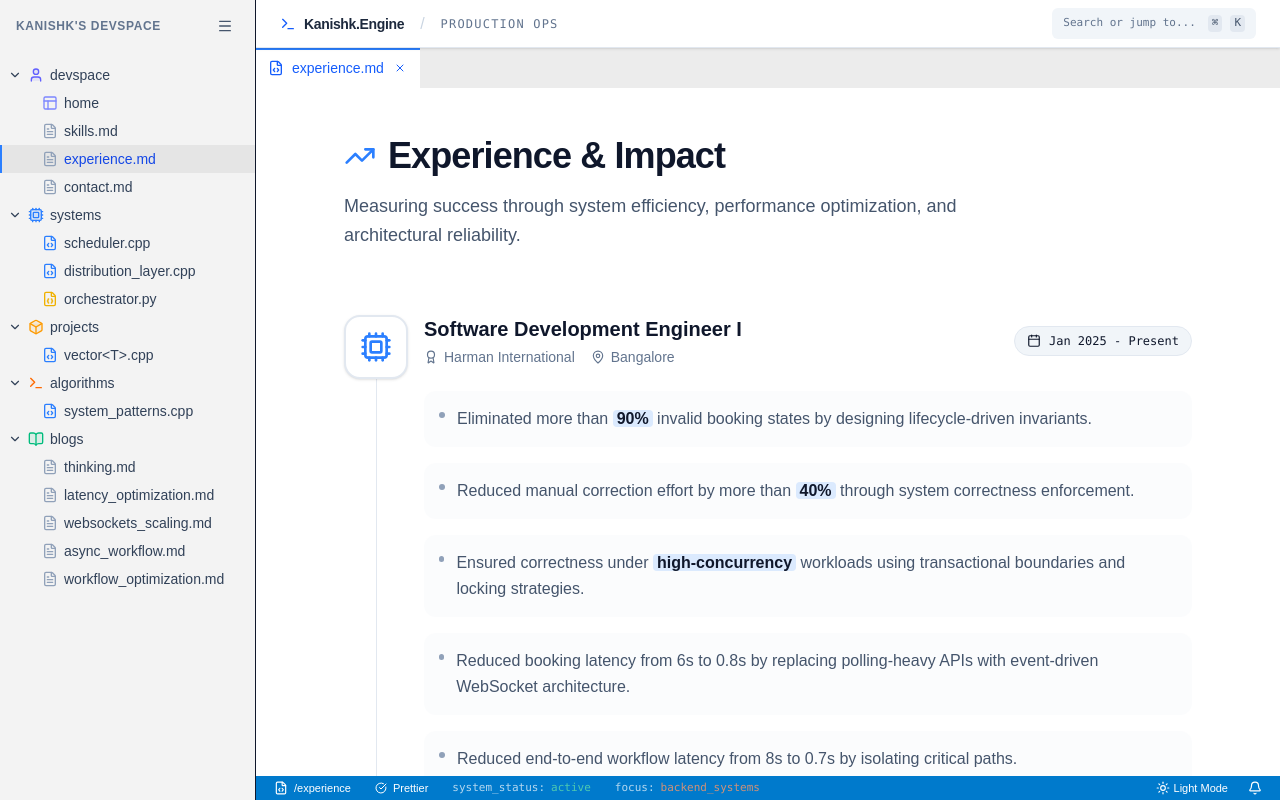
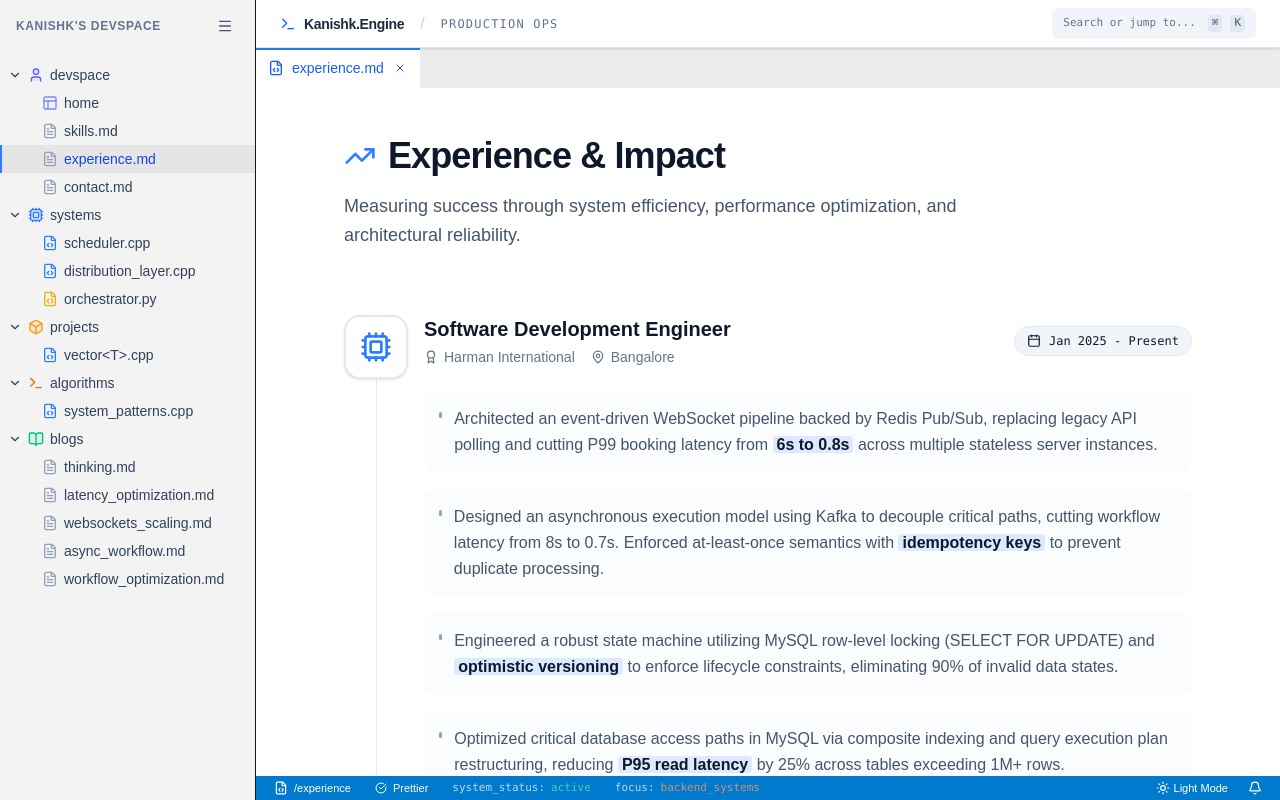
Before and after one commit to KanishkKa1/devspace, a Next.js app: page /experience in a window 1280 px wide. Built offline with nearby package versions, Linux system fonts and the light colour scheme.

Commit message:
feat: add professional experience page

```diff
--- a/src/app/experience/page.tsx
+++ b/src/app/experience/page.tsx
@@ -2,23 +2,20 @@ import { Cpu, Zap, Video, Calendar, MapPin, ExternalLink, Award, TrendingUp } fr
 
 const EXPERIENCES = [
   {
-    title: "Software Development Engineer I",
+    title: "Software Development Engineer",
     company: "Harman International",
     location: "Bangalore",
     date: "Jan 2025 - Present",
     icon: Cpu,
     color: "blue",
     impact: [
-      { text: "Eliminated more than 90% invalid booking states by designing lifecycle-driven invariants.", highlight: "90%" },
-      { text: "Reduced manual correction effort by more than 40% through system correctness enforcement.", highlight: "40%" },
-      { text: "Ensured correctness under high-concurrency workloads using transactional boundaries and locking strategies.", highlight: "high-concurrency" },
-      { text: "Reduced booking latency from 6s to 0.8s by replacing polling-heavy APIs with event-driven WebSocket architecture.", highlight: "6s → 0.8s" },
-      { text: "Reduced end-to-end workflow latency from 8s to 0.7s by isolating critical paths.", highlight: "8s → 0.7s" },
-      { text: "Prevented request pile-ups under load using a task-queue execution model, improving throughput.", highlight: "task-queue" },
-      { text: "Reduced database latency by approximately 25% through indexing and query optimization.", highlight: "25%" },
-      { text: "Reduced regression issues by more than 30% via decoupling and service-layer abstractions.", highlight: "30%" },
-      { text: "Improved observability by surfacing failures, reducing debugging time by approximately 60%.", highlight: "60%" },
-      { text: "Built LLM-driven orchestration pipelines to dynamically route tasks across microservices.", highlight: "LLM-driven" }
+      { text: "Architected an event-driven WebSocket pipeline backed by Redis Pub/Sub, replacing legacy API polling and cutting P99 booking latency from 6s to 0.8s across multiple stateless server instances.", highlight: "6s to 0.8s" },
+      { text: "Designed an asynchronous execution model using Kafka to decouple critical paths, cutting workflow latency from 8s to 0.7s. Enforced at-least-once semantics with idempotency keys to prevent duplicate processing.", highlight: "idempotency keys" },
+      { text: "Engineered a robust state machine utilizing MySQL row-level locking (SELECT FOR UPDATE) and optimistic versioning to enforce lifecycle constraints, eliminating 90% of invalid data states.", highlight: "optimistic versioning" },
+      { text: "Optimized critical database access paths in MySQL via composite indexing and query execution plan restructuring, reducing P95 read latency by 25% across tables exceeding 1M+ rows.", highlight: "P95 read latency" },
+      { text: "Built an LLM-integrated orchestration service to dynamically route interdependent workflows across 20+ microservices, maintaining deterministic execution guarantees.", highlight: "deterministic execution" },
+      { text: "Decoupled tightly bound legacy workflows into independent service-layer abstractions, reducing regression issues by 30% and establishing clear domain boundaries.", highlight: "service-layer abstractions" },
+      { text: "Implemented comprehensive system observability and failure surfacing mechanisms, reducing Mean Time To Resolution (MTTR) for production incidents by 60%.", highlight: "observability" }
     ]
   },
   {
@@ -29,22 +26,9 @@ const EXPERIENCES = [
     icon: Zap,
     color: "amber",
     impact: [
-      { text: "Designed and deployed RAG pipelines integrating LLM inference with retrieval systems.", highlight: "RAG pipelines" },
-      { text: "Reduced inference latency by approximately 30% through pipeline optimization.", highlight: "30%" },
-      { text: "Implemented vector-based semantic search improving retrieval relevance.", highlight: "vector-based" },
-      { text: "Integrated speech processing pipelines into production workflows.", highlight: "speech processing" }
-    ]
-  },
-  {
-    title: "Graphics & Video Content Creator",
-    company: "Motion Graphics",
-    location: "Kolkata",
-    date: "2019 - 2021",
-    icon: Video,
-    color: "purple",
-    impact: [
-      { text: "Developed high-fidelity motion graphics and edited complex video projects for creative impact.", highlight: "graphics & video" },
-      { text: "Composited multimedia assets and managed high-fidelity video rendering workflows.", highlight: "compositing" }
+      { text: "Designed and deployed production RAG pipelines, integrating LLM inference with vector-based retrieval systems to improve semantic search relevance.", highlight: "RAG pipelines" },
+      { text: "Optimized model inference pipelines through caching and batching strategies, reducing end-to-end response latency by 30%.", highlight: "latency by 30%" },
+      { text: "Integrated speech processing models into asynchronous backend workflows for automated large-scale audio transcription.", highlight: "asynchronous backend workflows" }
     ]
   }
 ];
```
